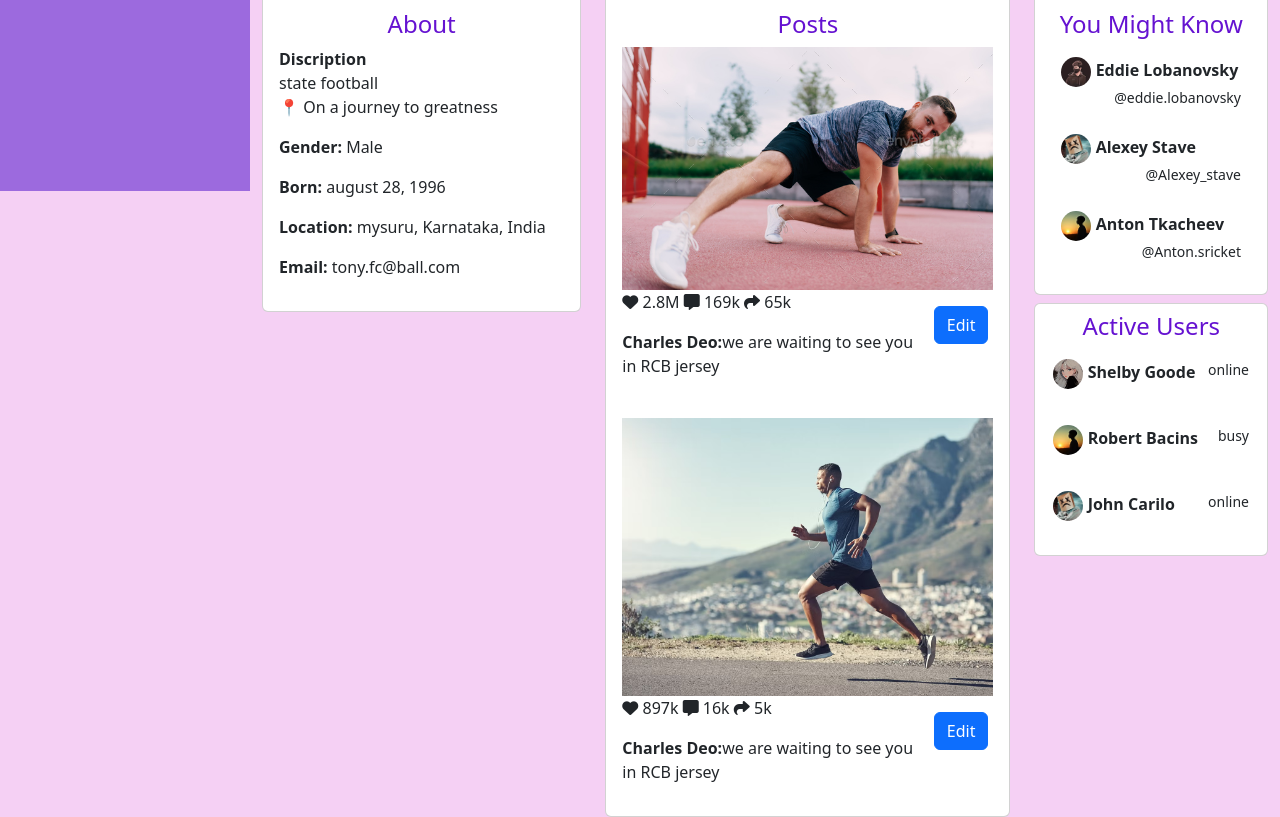
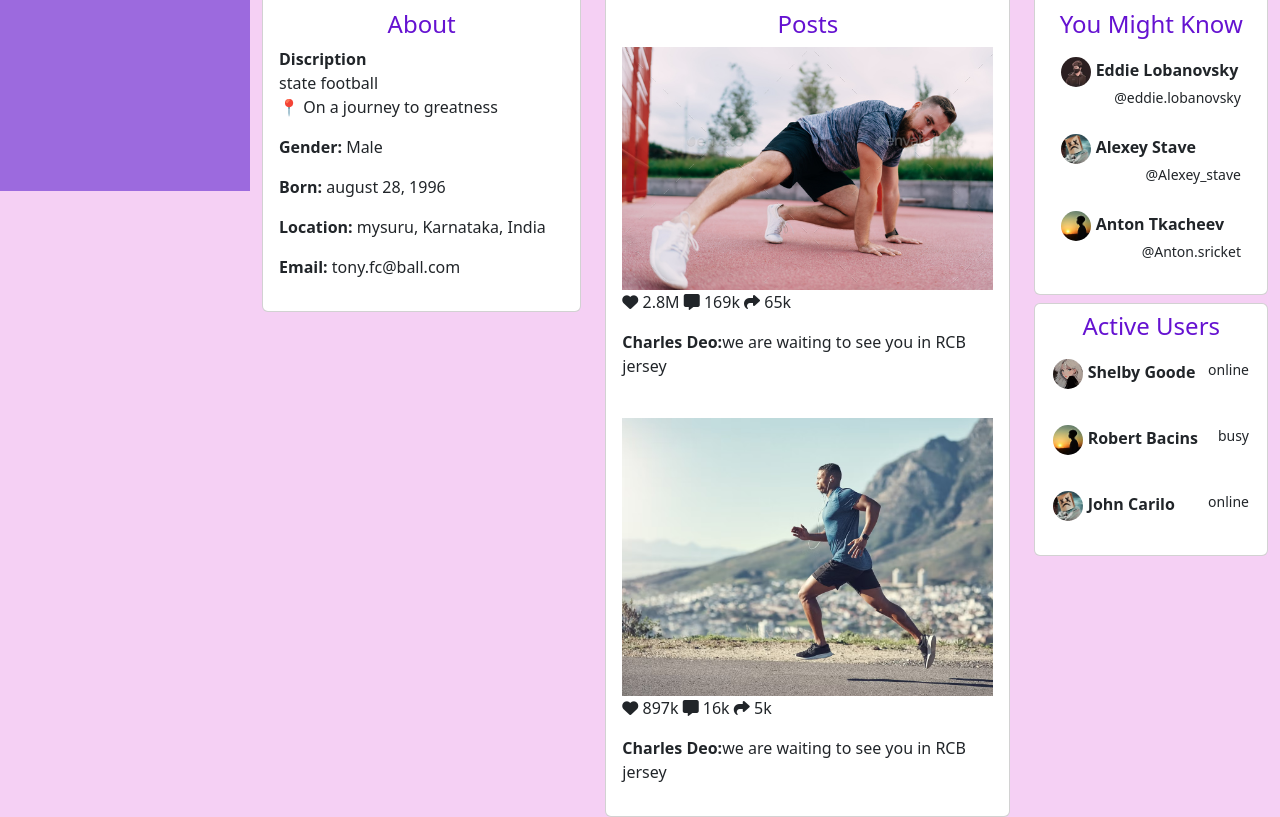
Before and after one commit to lokeshpuma/AthletiX, a plain HTML site: page pvisiter.html in a window 1280 px wide. Shown: the part 609-1426 px from the top of the page. Drawn offline with nearby package versions, Linux system fonts and the light colour scheme.

Commit message:
Update pvisiter.html

```diff
--- a/pvisiter.html
+++ b/pvisiter.html
@@ -134,13 +134,13 @@
                         <h4 style="color:#6512d1; text-align: center;">Posts</h4>
                         <div class="post">
                             <img src="image/post3.png" class="img-fluid">
-                            <p><i class="fas fa-heart"></i> 2.8M <i class="fas fa-message"></i> 169k  <i class="fas fa-share"></i> 65k<button style="float: right;" class="btn btn-primary mt-3">Edit</button></p>
+                            <p><i class="fas fa-heart"></i> 2.8M <i class="fas fa-message"></i> 169k  <i class="fas fa-share"></i> 65k</button></p>
                             <p><strong>Charles Deo:</strong>we are waiting to see you in RCB jersey</p>
                         </div>
                         <br>
                         <div class="post">
                             <img src="image/post2.png" class="img-fluid">
-                            <p><i class="fas fa-heart"></i> 897k <i class="fas fa-message"></i> 16k  <i class="fas fa-share"></i> 5k<button style="float: right;" class="btn btn-primary mt-3">Edit</button></p>
+                            <p><i class="fas fa-heart"></i> 897k <i class="fas fa-message"></i> 16k  <i class="fas fa-share"></i> 5k</button></p>
                             <p><strong>Charles Deo:</strong>we are waiting to see you in RCB jersey</p>
                         </div>
                     </div>
```
